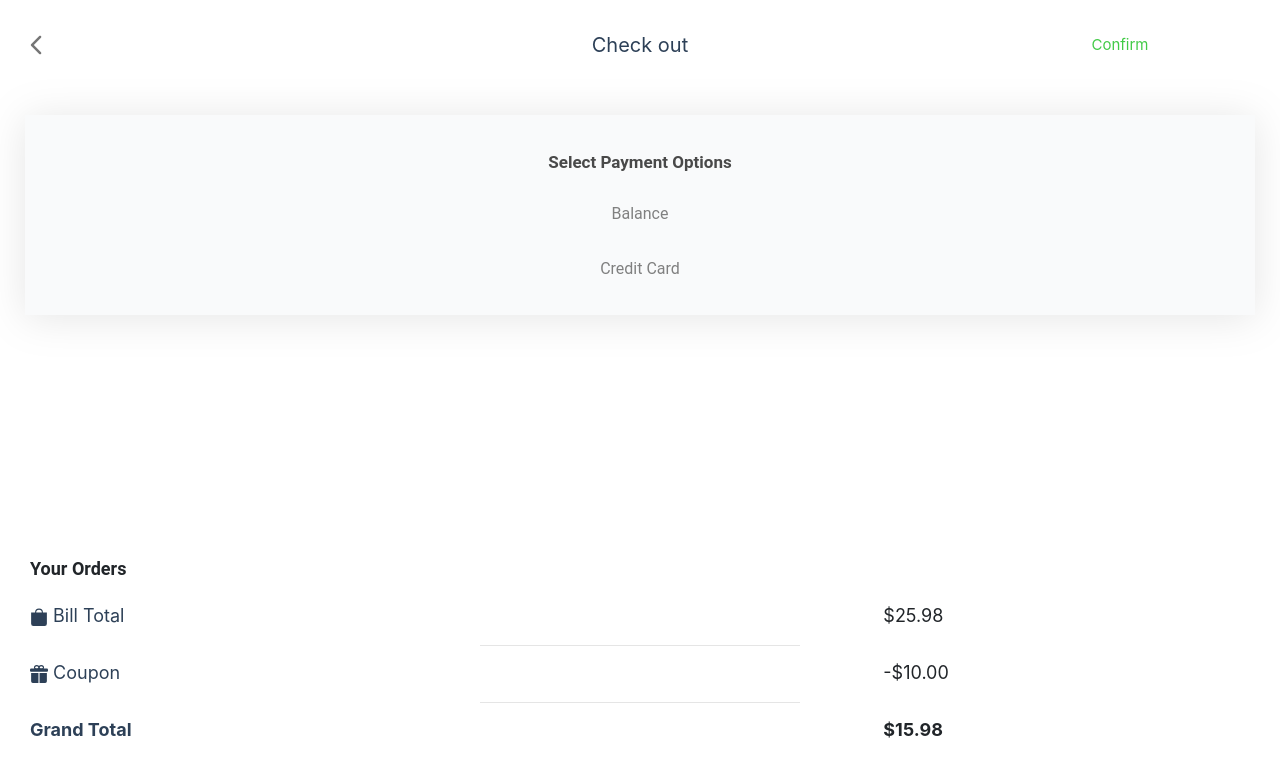
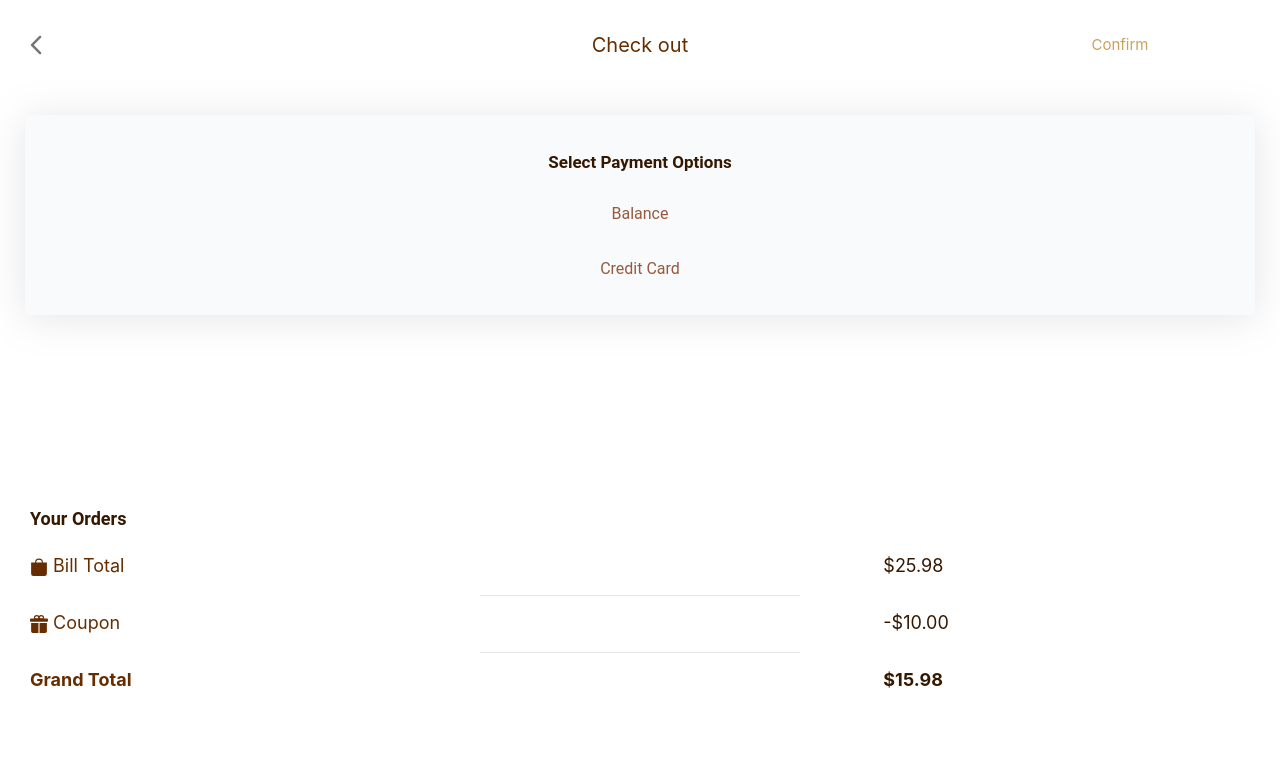
Before and after one commit to RapDoodle/Mooli-Ordering-System, a Flask app: template templates/customer/payment_method.html in a window 1280 px wide. Shown: the top 777 px of the page. Run offline with Flask 2, Linux system fonts and the light colour scheme; the template is opened without the code that fills it, so the values that code supplies are empty; parts of the project's set-up code (start-up, migrations or seed data) failed here and were passed over; some libraries are stand-ins or nearby versions.

Commit message:
some modification

```diff
--- a/templates/customer/payment_method.html
+++ b/templates/customer/payment_method.html
@@ -56,11 +56,11 @@
   </div>
   <div class="row row-cols-3" style="height: 25px;">
       <div class="col-3" style="padding-left: 30px;">
-          <span class="align-middle"><svg  viewBox="-0.75 -0.75 12.2412109375 20.2650146484375" style="height: 20px; fill: rgba(0, 0, 0, 0.5411764705882353);"><path d="M 10.3725004196167 0.3675000071525574 C 9.882499694824219 -0.1225000023841858 9.092499732971191 -0.1225000023841858 8.602499961853027 0.3675000071525574 L 0.2924999892711639 8.677499771118164 C -0.09749999642372131 9.067500114440918 -0.09749999642372131 9.697500228881836 0.2924999892711639 10.08749961853027 L 8.602499961853027 18.39749908447266 C 9.092499732971191 18.88750076293945 9.882499694824219 18.88750076293945 10.3725004196167 18.39749908447266 C 10.86250019073486 17.90749931335449 10.86250019073486 17.11750030517578 10.3725004196167 16.62750053405762 L 3.132499933242798 9.377499580383301 L 10.38249969482422 2.127500057220459 C 10.86250019073486 1.647500038146973 10.86250019073486 0.8475000262260437 10.3725004196167 0.3675000071525574 Z"  /></svg></span>
+        <span class="align-middle"><svg  viewBox="-0.75 -0.75 12.2412109375 20.2650146484375" style="height: 20px; fill: rgba(0, 0, 0, 0.5411764705882353);"><path d="M 10.3725004196167 0.3675000071525574 C 9.882499694824219 -0.1225000023841858 9.092499732971191 -0.1225000023841858 8.602499961853027 0.3675000071525574 L 0.2924999892711639 8.677499771118164 C -0.09749999642372131 9.067500114440918 -0.09749999642372131 9.697500228881836 0.2924999892711639 10.08749961853027 L 8.602499961853027 18.39749908447266 C 9.092499732971191 18.88750076293945 9.882499694824219 18.88750076293945 10.3725004196167 18.39749908447266 C 10.86250019073486 17.90749931335449 10.86250019073486 17.11750030517578 10.3725004196167 16.62750053405762 L 3.132499933242798 9.377499580383301 L 10.38249969482422 2.127500057220459 C 10.86250019073486 1.647500038146973 10.86250019073486 0.8475000262260437 10.3725004196167 0.3675000071525574 Z"  /></svg></span>
       </div>
       <div class="col-6">
           <div class="title" style="background-color: rgba(255, 255, 255, 0);
-          color: rgba(45, 64, 87, 1);
+          color:#652d00;
           text-align: center;
           -webkit-text-stroke: 1.00px rgba(0, 0, 0, 0);
           font-size: 20.00px;
@@ -68,7 +68,7 @@
           font-family: 'SF Pro Text', Arial;">Check out</div>
       </div>
       <div class="col-3" style="text-align: center;">
-        <button type="button" class="btn" style="background-color: transparent;border: 1px solid transparent;padding: 1px 6px;"><font style="font-size: 15px;font-family: 'SF Pro Text', Arial;padding-bottom: 1px;color: rgba(66, 202, 71, 1);">Confirm</font> </button>
+        <button type="button" class="btn" style="background-color: transparent;border: 1px solid transparent;padding: 1px 6px;"><font style="font-size: 15px;font-family: 'SF Pro Text', Arial;padding-bottom: 1px;color: #caa15e;">Confirm</font> </button>
       </div>
   </div>
 
@@ -82,7 +82,7 @@
             <div class="row" style="height: 45px; padding-top: 5px;">
                 <div class="col-1"></div>
                 <div class="col-10 select">
-                    <span class="align-bottom">
+                    <span class="align-bottom" style="color:  	#351800;">
                     <b>Select Payment Options</b>
                     </span>
                 </div>
@@ -95,7 +95,7 @@
             <div class="row" style="height: 45px;">
                 <div class="col-3"></div>
                 <div class="col-6 x28f4b336" style="padding-top:5px;">
-                  <button type="button" class="btn btn-outline-sucess"><font color="grey">Balance</font></button>
+                  <button type="button" class="btn btn-outline-sucess"><font color="#955a3f">Balance</font></button>
                 </div>
                 <div class="col-3"></div>
             </div>
@@ -106,7 +106,7 @@
             <div class="row" style="height: 45px;">
               <div class="col-1"></div>
               <div class="col-10 x28f4b336" style="padding-top:5px;text-align: center;">
-                <button type="button" class="btn btn-outline-sucess"><font color="grey">Credit Card</font></button>
+                <button type="button" class="btn btn-outline-sucess"><font color="#955a3f">Credit Card</font></button>
               </div>
               <div class="col-1"></div>
             </div>
@@ -114,11 +114,11 @@
         </div>
     </div>
 
-    <div class="row" style="height:230px;">
+    <div class="row" style="height:180px;">
     </div>
 
     <div class="row">
-      <div class="col-5" style="text-align: left;font-style: normal;font-size: 18.00px;font-weight: 700;font-family: Roboto, Arial;padding-left: 30px;">
+      <div class="col-5" style="text-align: left;font-style: normal;font-size: 18.00px;font-weight: 700;font-family: Roboto, Arial;padding-left: 30px;color: #351800;">
         Your Orders
       </div>
       <div class="col-7"></div>
@@ -129,11 +129,11 @@
 
     <div class="row">
       <div class="col-8" style="padding-left:30px;font-size: 18.00px;">
-        <div style="color: rgba(45, 64, 87, 1);"> <svg class="bi bi-bag-fill" width="1em" height="1em" viewBox="0 0 16 16" fill="currentColor" xmlns="http://www.w3.org/2000/svg">
+        <div style="color:  	#652d00;"> <svg class="bi bi-bag-fill" width="1em" height="1em" viewBox="0 0 16 16" fill="currentColor" xmlns="http://www.w3.org/2000/svg">
           <path d="M1 4h14v10a2 2 0 0 1-2 2H3a2 2 0 0 1-2-2V4zm7-2.5A2.5 2.5 0 0 0 5.5 4h-1a3.5 3.5 0 1 1 7 0h-1A2.5 2.5 0 0 0 8 1.5z"/>
         </svg> Bill Total</div>
       </div>
-      <div class="col-4" style="padding-left:30px;font-size: 18.00px;">
+      <div class="col-4" style="padding-left:30px;font-size: 18.00px;color: #351800;">
         $25.98
       </div>
     </div>
@@ -144,13 +144,13 @@
 
     <div class="row">
       <div class="col-8" style="padding-left:30px;font-size: 18.00px;">
-        <div style="color: rgba(45, 64, 87, 1);"> <svg class="bi bi-gift-fill" width="1em" height="1em" viewBox="0 0 16 16" fill="currentColor" xmlns="http://www.w3.org/2000/svg">
+        <div style="color:  	#652d00;"> <svg class="bi bi-gift-fill" width="1em" height="1em" viewBox="0 0 16 16" fill="currentColor" xmlns="http://www.w3.org/2000/svg">
           <path fill-rule="evenodd" d="M10 1a1.5 1.5 0 0 0-1.5 1.5c0 .098.033.16.12.227.103.081.272.15.49.2A3.44 3.44 0 0 0 9.96 3h.015L10 2.999l.025.002h.014A2.569 2.569 0 0 0 10.293 3c.17-.006.387-.026.598-.073.217-.048.386-.118.49-.199.086-.066.119-.13.119-.227A1.5 1.5 0 0 0 10 1zm0 3h-.006a3.535 3.535 0 0 1-.326 0 4.435 4.435 0 0 1-.777-.097c-.283-.063-.614-.175-.885-.385A1.255 1.255 0 0 1 7.5 2.5a2.5 2.5 0 0 1 5 0c0 .454-.217.793-.506 1.017-.27.21-.602.322-.885.385a4.434 4.434 0 0 1-1.104.099H10z" clip-rule="evenodd"/>
           <path fill-rule="evenodd" d="M6 1a1.5 1.5 0 0 0-1.5 1.5c0 .098.033.16.12.227.103.081.272.15.49.2A3.44 3.44 0 0 0 5.96 3h.015L6 2.999l.025.002h.014l.053.001a3.869 3.869 0 0 0 .799-.076c.217-.048.386-.118.49-.199.086-.066.119-.13.119-.227A1.5 1.5 0 0 0 6 1zm0 3h-.006a3.535 3.535 0 0 1-.326 0 4.435 4.435 0 0 1-.777-.097c-.283-.063-.614-.175-.885-.385A1.255 1.255 0 0 1 3.5 2.5a2.5 2.5 0 0 1 5 0c0 .454-.217.793-.506 1.017-.27.21-.602.322-.885.385a4.435 4.435 0 0 1-1.103.099H6zm9 10.5V7H8.5v9h5a1.5 1.5 0 0 0 1.5-1.5zM7.5 16h-5A1.5 1.5 0 0 1 1 14.5V7h6.5v9z" clip-rule="evenodd"/>
           <path d="M0 4a1 1 0 0 1 1-1h14a1 1 0 0 1 1 1v1a1 1 0 0 1-1 1H1a1 1 0 0 1-1-1V4z"/>
         </svg> Coupon</div>
       </div>
-      <div class="col-4" style="padding-left:30px;font-size: 18.00px;">
+      <div class="col-4" style="padding-left:30px;font-size: 18.00px;color: #351800;">
         -$10.00
       </div>
     </div>
@@ -161,11 +161,11 @@
 
     <div class="row">
       <div class="col-8" style="padding-left:30px;font-size: 18.00px;font-weight: 700;">
-        <div style="color: rgba(45, 64, 87, 1);">
+        <div style="color:  	#652d00;">
           Grand Total
         </div>
       </div>
-      <div class="col-4" style="padding-left:30px;font-size: 18.00px;font-weight: 700;">
+      <div class="col-4" style="padding-left:30px;font-size: 18.00px;font-weight: 700;color: #351800;">
         $15.98
       </div>
     </div>
```
Also changed, not shown: templates/customer/cart.html (+7 -7 lines).
